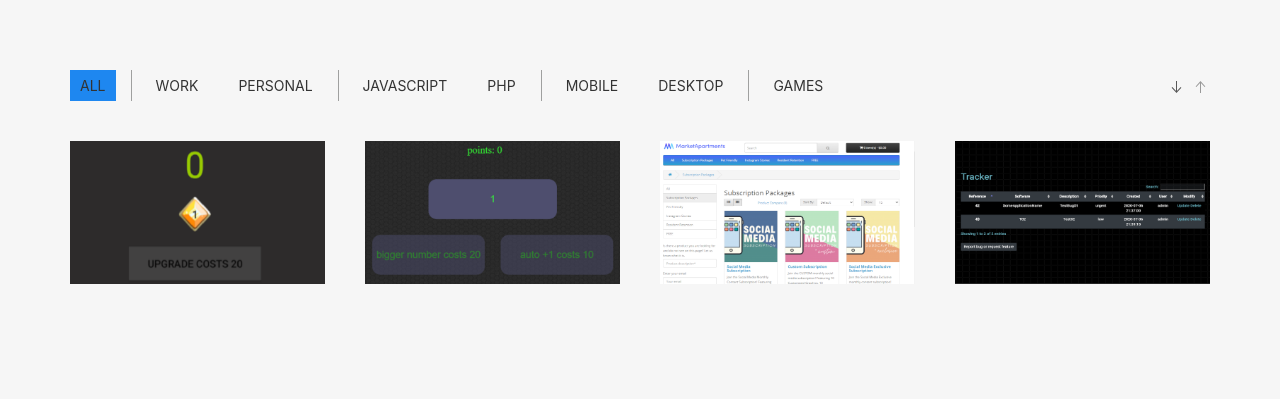
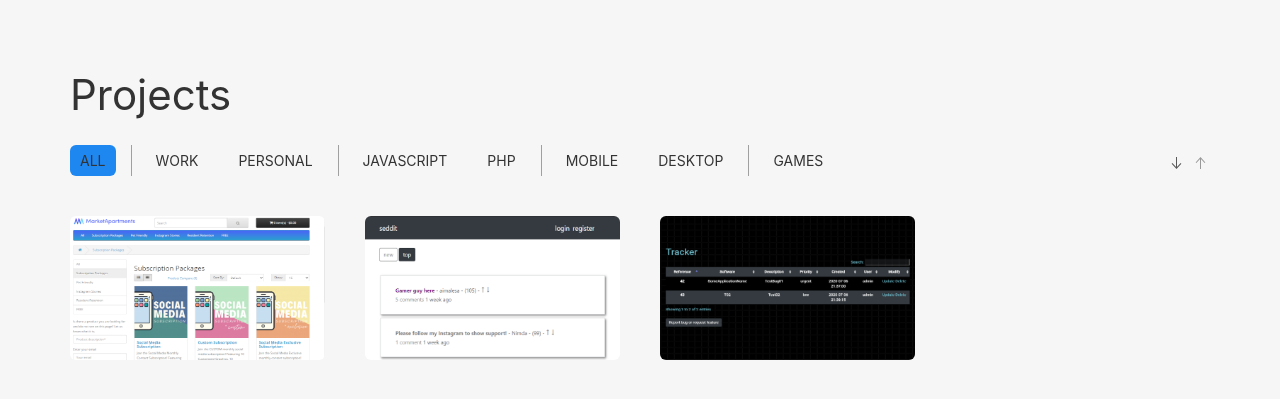
Before and after one commit to ajmalesa/Portfolio, a PHP site: page / in a window 1280 px wide. Shown: the part 80-479 px from the top of the page. Run offline with PHP 8.4, Linux system fonts and the light colour scheme.

Commit message:
Added header to projects. Changed projects and filter buttons to have rounded borders. Removed games from main home page as it should only be on the games page

```diff
--- a/css/style.css
+++ b/css/style.css
@@ -29,3 +29,11 @@ html {
         font-size: 11px;
     }
 }
+
+.rounded-border {
+    border-radius: 6px;
+}
+
+.about-me {
+    margin-bottom: 25px;
+}
--- a/index.php
+++ b/index.php
@@ -53,6 +53,10 @@
     <div class="uk-margin-large-left uk-margin-large-right uk-margin-large-top uk-margin-large-bottom" >
         <div uk-filter="target: .js-filter">
 
+            <div class="about-me">
+                <h1>Projects</h1>
+            </div>
+
             <!-- Filter and sort selection -->
             <div class="uk-grid-small uk-flex-middle uk-visible@s" uk-grid uk-scrollspy="cls: uk-animation-slide-left; repeat: true">
                 <div class="uk-width-expand">
@@ -60,26 +64,25 @@
                     <div class="uk-grid-small uk-grid-divider uk-child-width-auto" uk-grid>
                         <div>
                             <ul class="uk-subnav uk-subnav-pill" uk-margin>
-                                <li class="uk-active" uk-filter-control><a href="#" class="uk-text-emphasis">All</a></li>
+                                <li class="uk-active" uk-filter-control><a href="#" class="uk-text-emphasis rounded-border">All</a></li>
                             </ul>
                         </div>
                         <div>
                             <ul class="uk-subnav uk-subnav-pill" uk-margin>
-                                <li uk-filter-control="filter: [project-type='work']; group: project-type"><a href="#" class="uk-text-emphasis">Work</a></li>
-                                <li uk-filter-control="filter: [project-type='personal']; group: project-type"><a href="#" class="uk-text-emphasis">Personal</a></li>
+                                <li uk-filter-control="filter: [project-type='work']; group: project-type"><a href="#" class="uk-text-emphasis rounded-border">Work</a></li>
+                                <li uk-filter-control="filter: [project-type='personal']; group: project-type"><a href="#" class="uk-text-emphasis rounded-border">Personal</a></li>
                             </ul>
                         </div>
                         <div>
                             <ul class="uk-subnav uk-subnav-pill" uk-margin>
-                                <li uk-filter-control="filter: [primary-language='JavaScript']; group: primary-language"><a href="#" class="uk-text-emphasis">JavaScript</a></li>
-                                <!-- <li uk-filter-control="filter: [primary-language='Java']; group: primary-language"><a href="#" class="uk-text-emphasis">Java</a></li> -->
-                                <li uk-filter-control="filter: [primary-language='PHP']; group: primary-language"><a href="#" class="uk-text-emphasis">PHP</a></li>
+                                <li uk-filter-control="filter: [primary-language*='JavaScript']; group: primary-language"><a href="#" class="uk-text-emphasis rounded-border">JavaScript</a></li>
+                                <li uk-filter-control="filter: [primary-language*='PHP']; group: primary-language"><a href="#" class="uk-text-emphasis rounded-border">PHP</a></li>
                             </ul>
                         </div>
                         <div>
                             <ul class="uk-subnav uk-subnav-pill" uk-margin>
-                                <li uk-filter-control="filter: [platform*='mobile']; group: platform"><a href="#" class="uk-text-emphasis">Mobile</a></li>
-                                <li uk-filter-control="filter: [platform*='desktop']; group: platform"><a href="#" class="uk-text-emphasis">Desktop</a></li>
+                                <li uk-filter-control="filter: [platform*='mobile']; group: platform"><a href="#" class="uk-text-emphasis rounded-border">Mobile</a></li>
+                                <li uk-filter-control="filter: [platform*='desktop']; group: platform"><a href="#" class="uk-text-emphasis rounded-border">Desktop</a></li>
                             </ul>
                         </div>
                         <div>
@@ -99,92 +102,11 @@
 
             <!-- Masonry grid of all projects -->
             <ul class="js-filter uk-child-width-1-1 uk-child-width-1-2@s uk-child-width-1-3@m uk-child-width-1-4@l uk-text-center" uk-grid="masonry: true" uk-scrollspy="cls: uk-animation-slide-right; repeat: false">
-                <!-- Individual project -->
-                <li project-type="personal" primary-language="JavaScript" platform="desktop" data-name="Clicker Web Game" >
-                    <div class="uk-text-center">
-                        <div class="uk-inline-clip uk-transition-toggle" tabindex="0">
-                            <img src="img/clicker-website.png" uk-blend-hue alt="">
-                            <div class="uk-transition-fade uk-position-cover uk-overlay uk-overlay-primary uk-flex uk-flex-center uk-flex-middle" >
-                                <div>
-                                    <div class="uk-card">
-                                        <div class="uk-card-header">
-                                            <h4 class="uk-card-title" >Clicker Website</h4>
-                                        </div>
-                                        <div class="uk-card-footer">
-                                            <a href="https://ajmalesa.github.io/Clicker-Website/" class="uk-button uk-button-text project-links" target="_blank" >DEMO</a> |
-                                            <a href="https://github.com/ajmalesa/Clicker-Website" class="uk-button uk-button-text project-links" target="_blank" >CODE</a> |
-                                            <a href="#" class="uk-button uk-button-text project-links" uk-toggle="target: #clicker-website-details" >DETAILS</a>
-                                        </div>
-                                    </div>
-                                </div>
-                            </div>
-                        </div>
-                    </div>
-                    <!-- Details modal -->
-                    <div id="clicker-website-details" uk-modal>
-                        <div class="uk-modal-dialog">
-                            <button class="uk-modal-close-default" type="button" uk-close></button>
-                            <div class="uk-modal-header">
-                                <h2 class="uk-modal-title">Clicker Website</h2>
-                            </div>
-                            <div class="uk-modal-body">
-                                <p>Casual clicker game made for the web.</p>
-                            </div>
-                            <div class="uk-modal-footer">
-                                <span class="uk-badge">JavaScript</span>
-                                <span class="uk-badge">HTML</span>
-                                <span class="uk-badge">CSS</span>
-                            </div>
-                        </div>
-                    </div>
-                    <!-- /Details modal -->
-                </li>
-                <!-- /Individual project -->
-                <!-- Individual project -->
-                <li project-type="personal" primary-language="Java" platform="mobile" data-name="Clicker Android Game">
-                    <div class="uk-text-center">
-                        <div class="uk-inline-clip uk-transition-toggle" tabindex="0">
-                            <img src="img/clicker-app.png" alt="">
-                            <div class="uk-transition-fade uk-position-cover uk-overlay uk-overlay-primary uk-flex uk-flex-center uk-flex-middle">
-                                <div>
-                                    <div class="uk-card">
-                                        <div class="uk-card-header">
-                                            <h4 class="uk-card-title">Clicker App</h4>
-                                        </div>
-                                        <div class="uk-card-footer">
-                                            <a href="https://github.com/ajmalesa/Clicker-Android-App/releases/tag/V1.1.0" class="uk-button uk-button-text project-links" target="_blank">APK</a> |
-                                            <a href="https://github.com/ajmalesa/Clicker-Android-App" class="uk-button uk-button-text project-links" target="_blank">CODE</a> |
-                                            <a href="#" class="uk-button uk-button-text project-links" uk-toggle="target: #clicker-app-details" >DETAILS</a>
-                                        </div>
-                                    </div>
-                                </div>
-                            </div>
-                        </div>
-                    </div>
-                    <!-- Details modal -->
-                    <div id="clicker-app-details" uk-modal>
-                        <div class="uk-modal-dialog">
-                            <button class="uk-modal-close-default" type="button" uk-close></button>
-                            <div class="uk-modal-header">
-                                <h2 class="uk-modal-title">Clicker App</h2>
-                            </div>
-                            <div class="uk-modal-body">
-                                <p>More advanced version of web clicker game. Includes graphics, animations and sound effects.</p>
-                            </div>
-                            <div class="uk-modal-footer">
-                                <span class="uk-badge">Java</span>
-                                <span class="uk-badge">XML</span>
-                                <span class="uk-badge">Android Studio</span>
-                            </div>
-                        </div>
-                    </div>
-                    <!-- /Details modal -->
-                </li>
-                <!-- /Individual project -->
+
                 <!-- Individual project -->
                 <li project-type="personal" primary-language="PHP" platform="desktop" data-name="Tracker">
                     <div class="uk-text-center">
-                        <div class="uk-inline-clip uk-transition-toggle" tabindex="0">
+                        <div class="uk-inline-clip rounded-border uk-transition-toggle" tabindex="0">
                             <img src="img/tracker-website.png" alt="Screenshot of tracker program">
                             <div class="uk-transition-fade uk-position-cover uk-overlay uk-overlay-primary uk-flex uk-flex-center uk-flex-middle">
                                 <div>
@@ -204,15 +126,15 @@
                     </div>
                     <!-- Details modal -->
                     <div id="tracker-details" uk-modal>
-                        <div class="uk-modal-dialog">
+                        <div class="uk-modal-dialog rounded-border">
                             <button class="uk-modal-close-default" type="button" uk-close></button>
-                            <div class="uk-modal-header">
+                            <div class="uk-modal-header rounded-border">
                                 <h2 class="uk-modal-title">Tracker</h2>
                             </div>
                             <div class="uk-modal-body">
                                 <p>Tracker program with full CRUD functionality.</p>
                             </div>
-                            <div class="uk-modal-footer">
+                            <div class="uk-modal-footer rounded-border">
                                 <span class="uk-badge">PHP</span>
                                 <span class="uk-badge">JavaScript</span>
                                 <span class="uk-badge">CSS</span>
@@ -223,10 +145,11 @@
                     <!-- /Details modal -->
                 </li>
                 <!-- /Individual project -->
+
                 <!-- Individual project -->
-                <li project-type="work" primary-language="PHP" data-name="Shop" platform="mobile desktop">
+                <li project-type="work" primary-language="PHP JavaScript" data-name="Shop" platform="mobile desktop">
                     <div class="uk-text-center">
-                        <div class="uk-inline-clip uk-transition-toggle" tabindex="0">
+                        <div class="uk-inline-clip rounded-border uk-transition-toggle" tabindex="0">
                             <img src="img/shop-marketapts.png" alt="Screenshot of tracker program">
                             <div class="uk-transition-fade uk-position-cover uk-overlay uk-overlay-primary uk-flex uk-flex-center uk-flex-middle">
                                 <div>
@@ -245,20 +168,64 @@
                     </div>
                     <!-- Details modal -->
                     <div id="shop-details" uk-modal>
-                        <div class="uk-modal-dialog">
+                        <div class="uk-modal-dialog rounded-border">
                             <button class="uk-modal-close-default" type="button" uk-close></button>
-                            <div class="uk-modal-header">
+                            <div class="uk-modal-header rounded-border">
                                 <h2 class="uk-modal-title">Shop MarketApts</h2>
                             </div>
                             <div class="uk-modal-body">
                                 <p>Shop for downloadable digital content. OpenCart base with PayPal, Google Signin & other integrations.</p>
                             </div>
-                            <div class="uk-modal-footer">
+                            <div class="uk-modal-footer rounded-border">
                                 <span class="uk-badge">E-COMMERCE</span>
                                 <span class="uk-badge">OPENCART</span>
                                 <span class="uk-badge">PHP</span>
                                 <span class="uk-badge">TWIG</span>
                                 <span class="uk-badge">CSS</span>
+                                <span class="uk-badge">HTML</span>
+                            </div>
+                        </div>
+                    </div>
+                    <!-- /Details modal -->
+                </li>
+                <!-- /Individual project -->
+
+                <!-- Individual project -->
+                <li project-type="personal" primary-language="PHP JavaScript" data-name="Shop" platform="mobile desktop">
+                    <div class="uk-text-center">
+                        <div class="uk-inline-clip rounded-border uk-transition-toggle" tabindex="0">
+                            <img src="img/seddit.png" alt="Screenshot of Seddit">
+                            <div class="uk-transition-fade uk-position-cover uk-overlay uk-overlay-primary uk-flex uk-flex-center uk-flex-middle">
+                                <div>
+                                    <div class="uk-card">
+                                        <div class="uk-card-header">
+                                            <h4 class="uk-card-title">Seddit</h4>
+                                        </div>
+                                        <div class="uk-card-footer">
+                                            <a href="https://seddit.ajmalesa.com/" class="uk-button uk-button-text project-links" target="_blank">DEMO</a> |
+                                            <a href="#" class="uk-button uk-button-text project-links" uk-toggle="target: #seddit-details">DETAILS</a>
+                                        </div>
+                                    </div>
+                                </div>
+                            </div>
+                        </div>
+                    </div>
+                    <!-- Details modal -->
+                    <div id="seddit-details" uk-modal>
+                        <div class="uk-modal-dialog rounded-border">
+                            <button class="uk-modal-close-default" type="button" uk-close></button>
+                            <div class="uk-modal-header rounded-border">
+                                <h2 class="uk-modal-title">Seddit</h2>
+                            </div>
+                            <div class="uk-modal-body">
+                                <p>Reddit clone that I made to familiarize myself with Laravel and MVC.</p>
+                            </div>
+                            <div class="uk-modal-footer rounded-border">
+                                <span class="uk-badge">Laravel</span>
+                                <span class="uk-badge">PHP</span>
+                                <span class="uk-badge">MySQL</span>
+                                <span class="uk-badge">JavaScript</span>
+                                <span class="uk-badge">JQuery</span>
                                 <span class="uk-badge">HTML</span>
                             </div>
                         </div>
```
Also changed, not shown: img/seddit.PNG (added).
